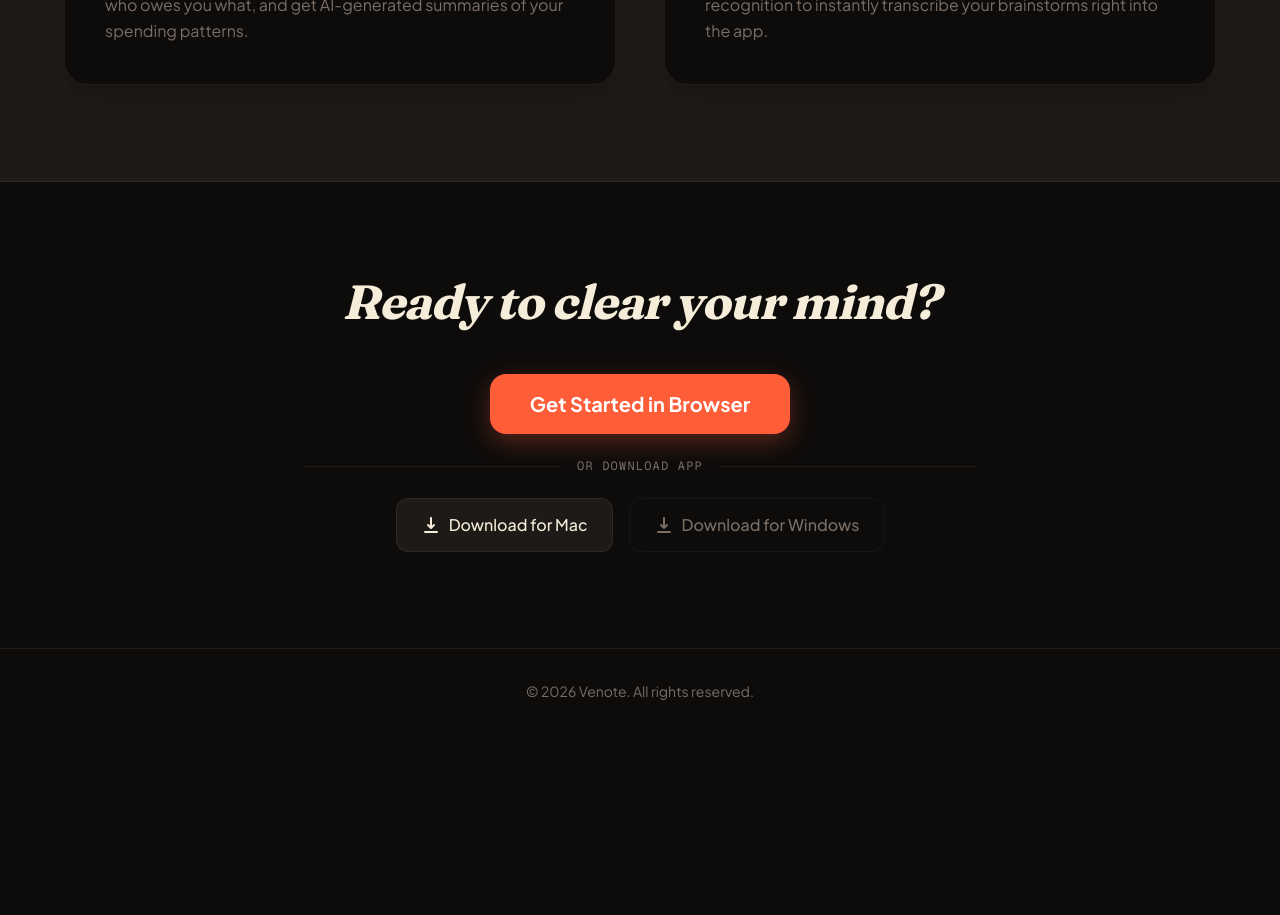
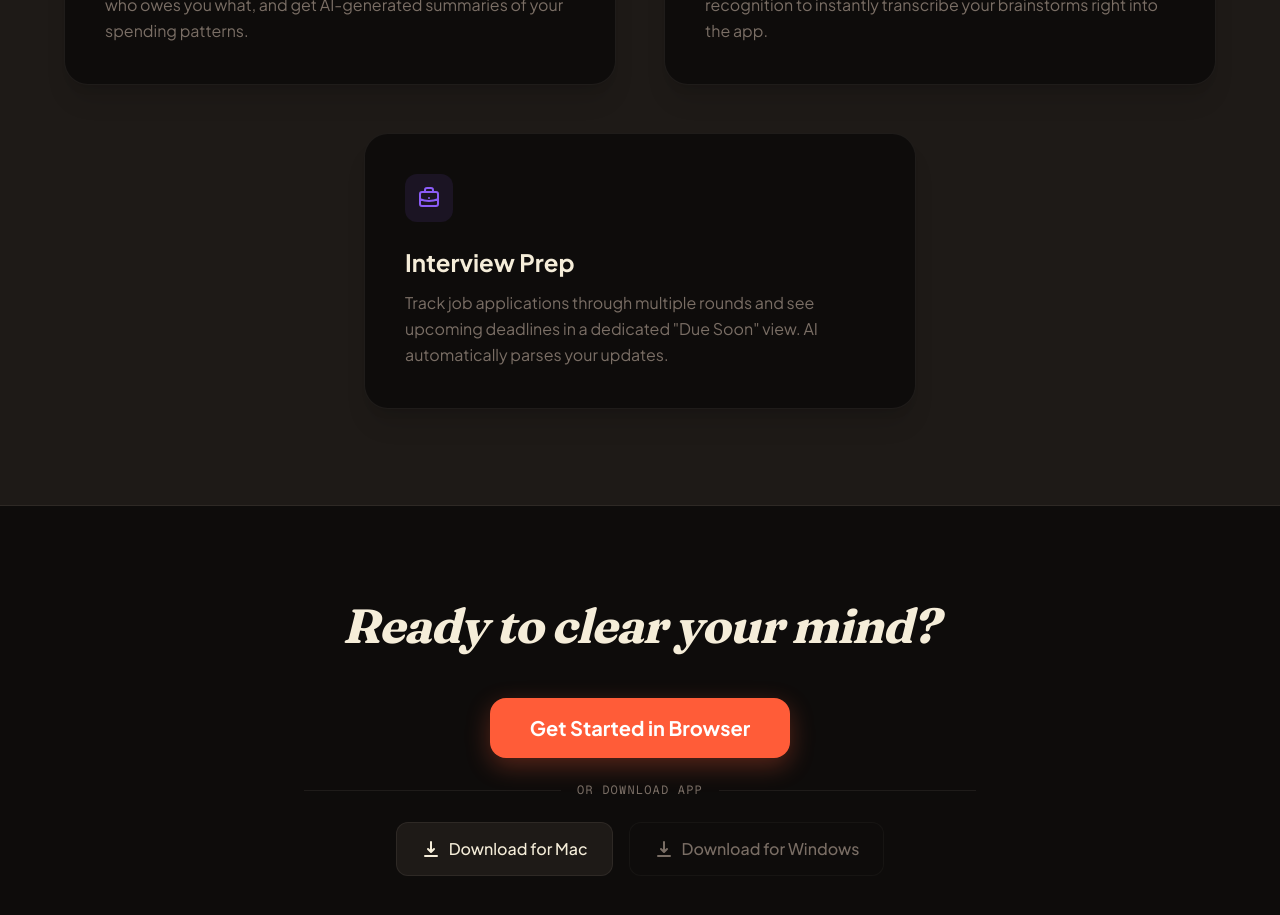
Before and after one commit to vkprofessional1031-svg/Venote, a Next.js app: page / in a window 1280 px wide. Shown: the part 1780-2695 px from the top of the page. Before the commit the page ends 2513 px from the top, so only its background shows below. Built offline with nearby package versions, Linux system fonts and the light colour scheme; no server answers.

Commit message:
Updated version

```diff
--- a/src/app/page.tsx
+++ b/src/app/page.tsx
@@ -189,6 +189,18 @@ export default function LandingPage() {
               </p>
             </div>
 
+            {/* Feature 5 */}
+            <div className="bg-background border border-hairline rounded-[24px] p-8 md:p-10 shadow-xl hover:border-[#8B5CF6]/30 transition-colors md:col-span-2 md:w-[calc(50%-1.5rem)] md:mx-auto">
+              <div className="w-12 h-12 rounded-xl bg-[#8B5CF6]/10 flex items-center justify-center mb-6 text-[#8B5CF6]">
+                <svg xmlns="http://www.w3.org/2000/svg" className="h-6 w-6" fill="none" viewBox="0 0 24 24" stroke="currentColor" strokeWidth={2}>
+                  <path strokeLinecap="round" strokeLinejoin="round" d="M21 13.255A23.931 23.931 0 0112 15c-3.183 0-6.22-.62-9-1.745M16 6V4a2 2 0 00-2-2h-4a2 2 0 00-2 2v2m4 6h.01M5 20h14a2 2 0 002-2V8a2 2 0 00-2-2H5a2 2 0 00-2 2v10a2 2 0 002 2z" />
+                </svg>
+              </div>
+              <h3 className="font-sans font-bold text-2xl mb-3">Interview Prep</h3>
+              <p className="text-muted-text leading-relaxed">
+                Track job applications through multiple rounds and see upcoming deadlines in a dedicated "Due Soon" view. AI automatically parses your updates.
+              </p>
+            </div>
           </div>
         </div>
       </section>
```
